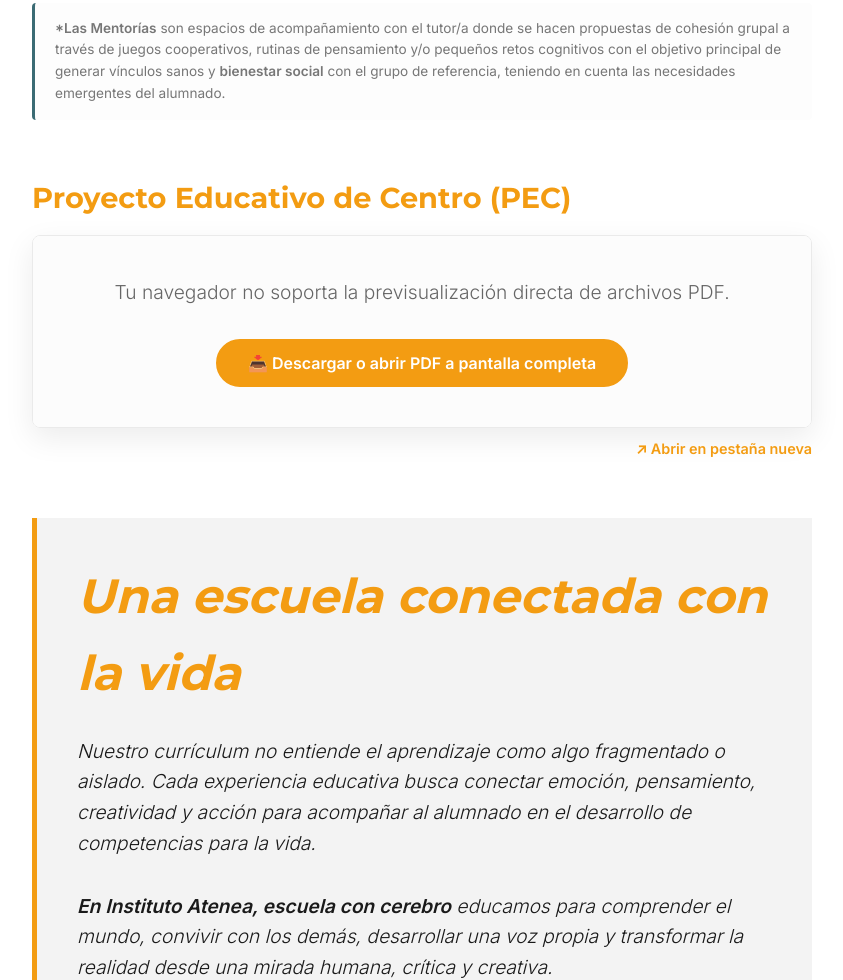
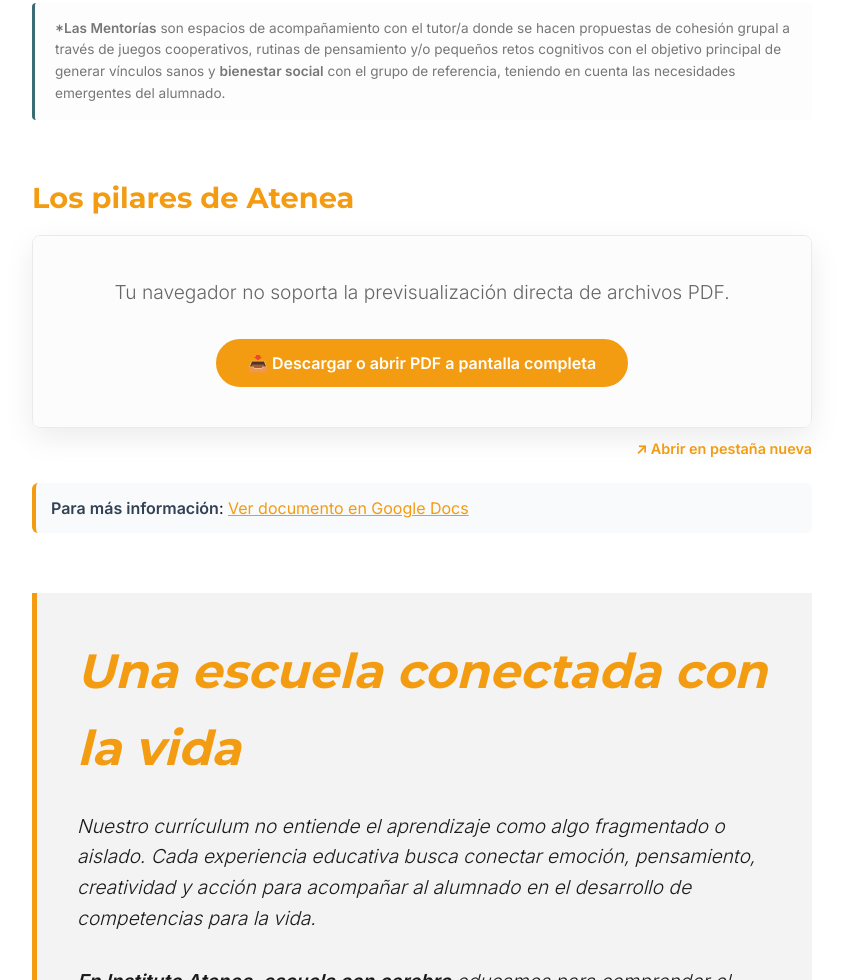
Before and after one commit to UriCPDVL/institut-ateneu, a plain HTML site: page metodologia.html in a window 1280 px wide. Shown: the part 6300-7280 px from the top of the page, without its empty margins (218-1061 px from the left). Drawn offline with Linux system fonts and the light colour scheme.

Commit message:
feat(metodologia): actualiza título del PEC y añade enlace de más información

```diff
--- a/metodologia.html
+++ b/metodologia.html
@@ -384,6 +384,11 @@
             <div style="text-align: right; margin-top: 10px;">
                 <a href="PEC Escuela con cerebro.pdf" target="_blank" style="font-size: 0.9rem; color: var(--primary-color); text-decoration: none; font-weight: 600;">↗ Abrir en pestaña nueva</a>
             </div>
+
+            <div style="margin-top: 25px; padding: 15px; background: #f8fafc; border-radius: 6px; border-left: 4px solid var(--primary-color);">
+                <span data-i18n="more_info" style="font-weight: 600; color: #334155;">Para más información</span>:
+                <a href="https://docs.google.com/document/d/1zo4MkjAEo2kUmkkXTZ-hJtIAYfamAoQL/edit?usp=sharing&ouid=100328920026262359938&rtpof=true&sd=true" target="_blank" style="color: var(--primary-color); text-decoration: underline; word-break: break-all;">Ver documento en Google Docs</a>
+            </div>
         </div>
 
         <div class="final-quote">
--- a/translations.js
+++ b/translations.js
@@ -214,7 +214,8 @@
 
         sch_note: "<strong>*Las Mentorías</strong> son espacios de acompañamiento con el tutor/a donde se hacen propuestas de cohesión grupal a través de juegos cooperativos, rutinas de pensamiento y/o pequeños retos cognitivos con el objetivo principal de generar vínculos sanos y <strong>bienestar social</strong> con el grupo de referencia, teniendo en cuenta las necesidades emergentes del alumnado.",
 
-        pdf_title: "Proyecto Educativo de Centro (PEC)",
+        pdf_title: "Los pilares de Atenea",
+        more_info: "Para más información",
         pdf_fallback: "Tu navegador no soporta la previsualización directa de archivos PDF.",
         pdf_btn: "📥 Descargar o abrir PDF a pantalla completa",
         pdf_comunidad_title: "Pilares Básicos de Comunidad",
@@ -438,7 +439,8 @@
 
         sch_note: "<strong>*Les Mentories</strong> són espais d'acompanyament amb el tutor/a on es fan propostes de cohesió grupal a través de jocs cooperatius, rutines de pensament i/o petits reptes cognitius amb l'objectiu principal de generar vincles sans i <strong>benestar social</strong> amb el grup de referència, tenint en compte les necessitats emergents de l'alumnat.",
 
-        pdf_title: "Projecte Educatiu de Centre (PEC)",
+        pdf_title: "Els pilars d'Atenea",
+        more_info: "Per a més informació",
         pdf_fallback: "El teu navegador no suporta la previsualització directa de fitxers PDF.",
         pdf_btn: "📥 Descarregar o obrir PDF a pantalla completa",
         pdf_comunidad_title: "Pilars Bàsics de Comunitat",
```
